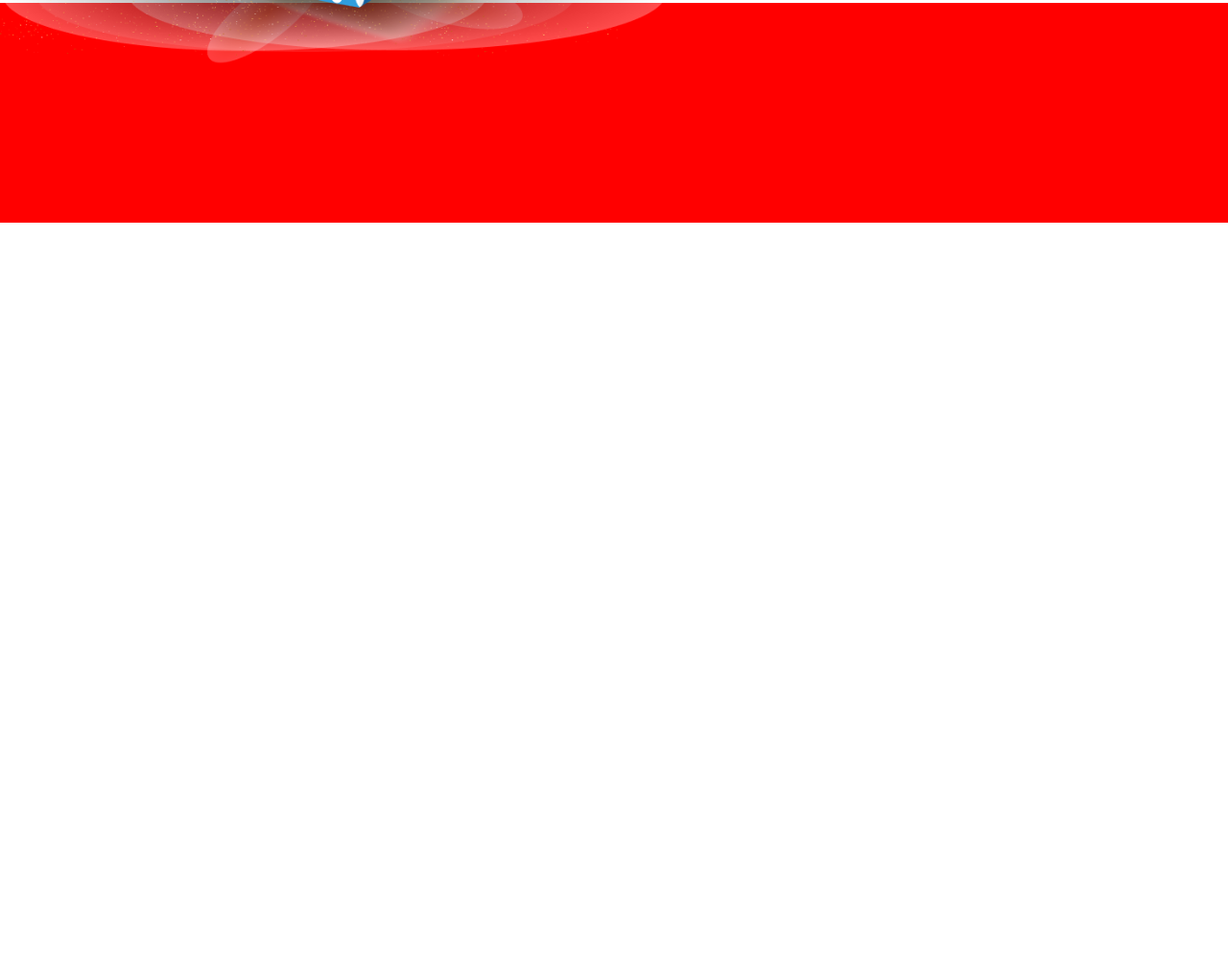
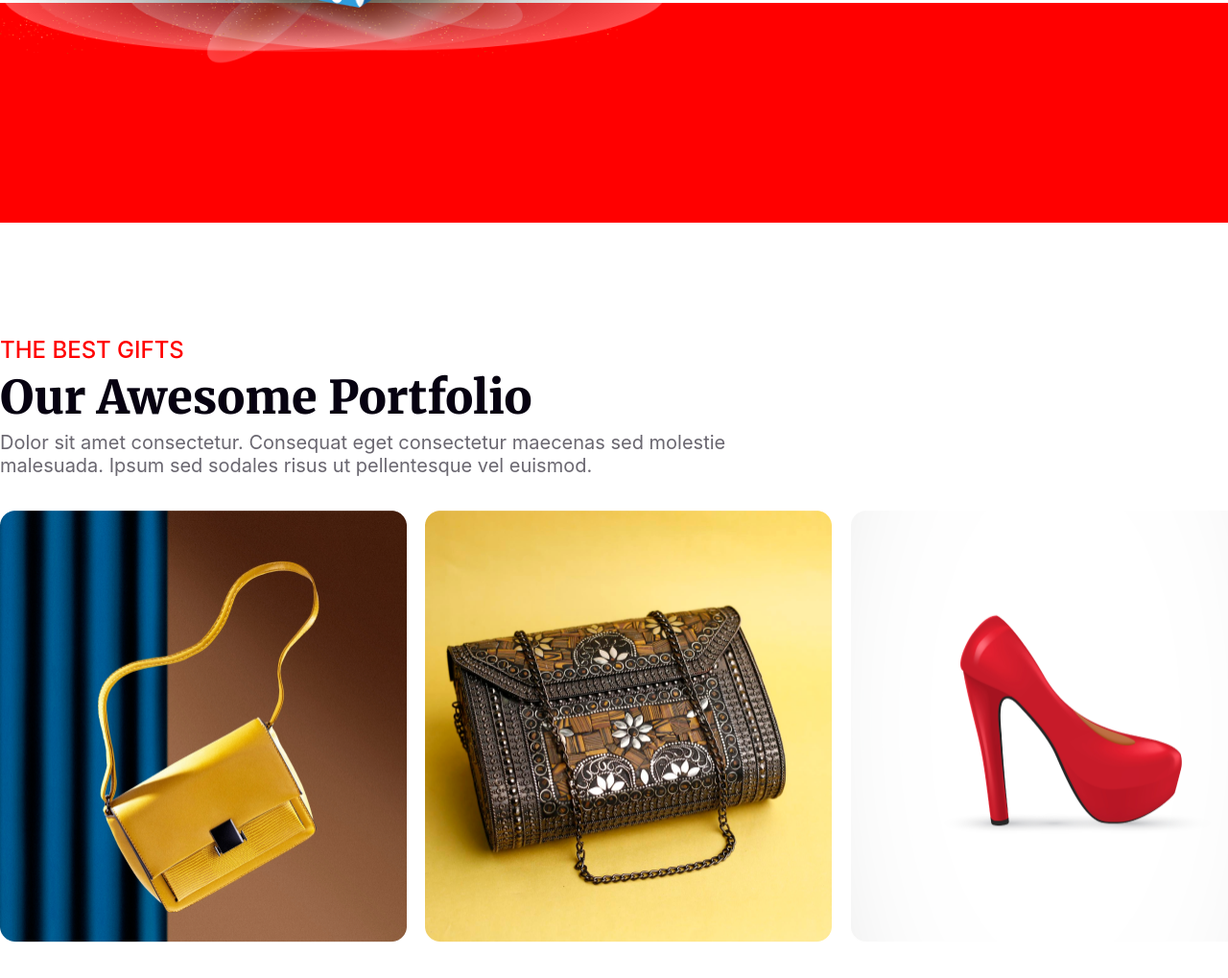
Before and after one commit to Maptaul/reward-video, a plain HTML site: page index.html in a window 1280 px wide. Shown: the part 4017-5036 px from the top of the page at 96% size. Before the commit the page ends 4249 px from the top, so only its background shows below. Drawn offline with Linux system fonts and the light colour scheme.

Commit message:
portplolio

```diff
--- a/index.html
+++ b/index.html
@@ -90,6 +90,35 @@
                 </div>
             </section>
             <!-- Holyday sction ends here  -->
+             <!-- Portfolio section start here  -->
+              <section class="portpolio-container">
+                <div class="portpolio-text-content">
+                    <h5>THE BEST GIFTS</h5>
+                    <h2>Our Awesome Portfolio</h2>
+                    <p> Dolor sit amet consectetur. Consequat eget consectetur maecenas sed molestie <br>
+                        malesuada. Ipsum sed sodales risus ut pellentesque vel euismod. </p>
+                </div>
+                <div class="portpolio-items">
+                    <div class="item">
+                        <img src="images/fghh.png" alt="">
+                    </div>
+                    <div class="item">
+                        <img src="images/hgdgh.png" alt="">
+                    </div>
+                    <div class="item">
+                        <img src="images/ghgh.png" alt="">
+                    </div>
+                    <div class="item">
+                        <img src="images/ghgh (2).png" alt="">
+                    </div>
+                    <div class="item">
+                        <img src="images/hjf.png" alt="">
+                    </div>
+                    <div class="item">
+                        <img src="images/ghhgd.png" alt="">
+                    </div>
+                </div>
+              </section>
     </main>
     <footer>
 
--- a/style/style.css
+++ b/style/style.css
@@ -322,3 +322,49 @@ body{
     bottom: 30%;
     left: 98%;
 }
+
+/* Portfolio section start here */
+.portpolio-container{
+    width: 1320px;
+    height: 1163px;
+    /* border: 2px solid red; */
+    margin: 0 auto;
+    margin-top: 120px;
+}
+
+.portpolio-text-content h5{
+    color: rgb(255, 0, 0);
+    font-family: Inter;
+    font-size: 24px;
+    font-weight: 500;
+    margin-bottom: 5px;
+}
+.portpolio-text-content h2{
+    color: rgb(7, 2, 17);
+    font-family: Merriweather;
+    font-size: 48px;
+    font-weight: 900;
+    margin-bottom: 5px;
+}
+.portpolio-text-content p{
+    color: rgba(7, 2, 17, 0.6);
+    font-family: Inter;
+    font-size: 20px;
+    font-weight: 400;
+    margin-bottom: 5px;
+}
+.portpolio-items{
+    display: grid;
+    grid-template-columns: repeat(3,1fr);
+    gap: 10px;
+}
+
+.item{
+    width: 424px;
+    height: 450px;
+    margin-top: 30px;
+}
+.item img{
+    width: 100%;
+    height: 100%;
+}
```
